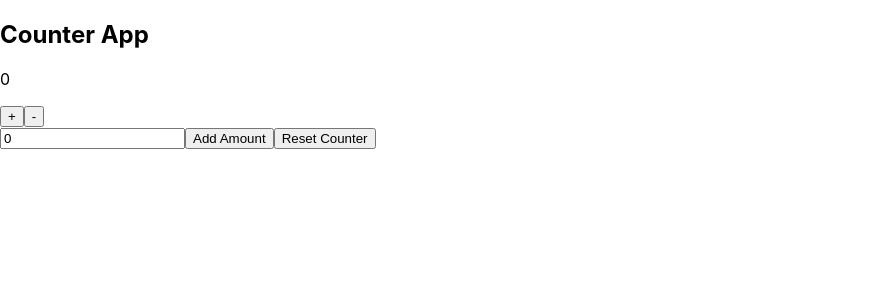
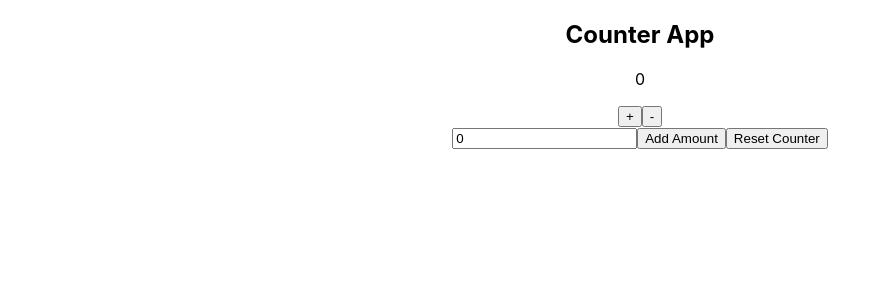
Before and after one commit to surajbera/01-starting-with-redux-toolkit, a React (Create React App) app: page / in a window 1280 px wide. Shown: the top 300 px of the page, without its empty margins (0-891 px from the left). Built offline with nearby package versions, Linux system fonts and the light colour scheme.

Commit message:
counter app completed

```diff
--- a/src/features/counter/Counter.js
+++ b/src/features/counter/Counter.js
@@ -14,7 +14,7 @@ const Counter = () => {
   }
 
   return (
-    <section>
+    <section style={{ textAlign: 'center' }}>
       <h1 className='heading'>Counter App</h1>
       <p>{count}</p>
       <div>
```
